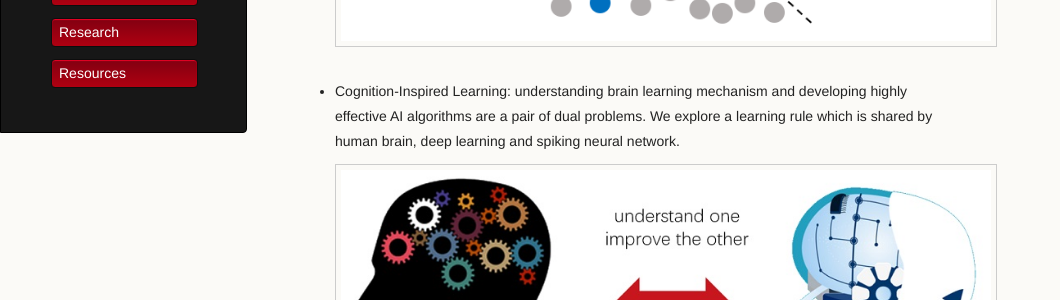
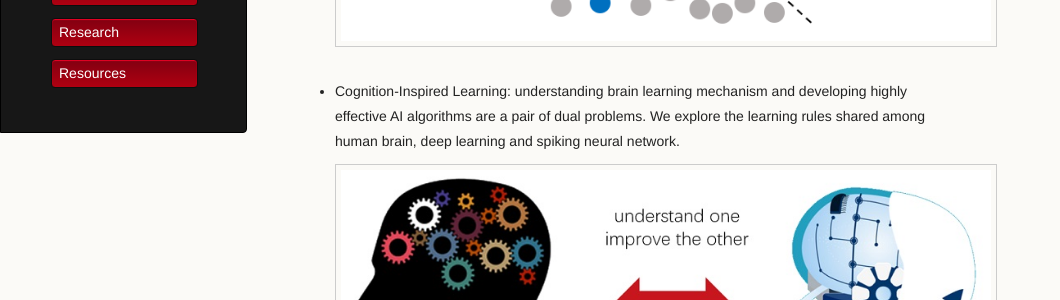
Before and after one commit to hellotem/enmeitu.github.io, a Jekyll site: the page built from research/index.md, in a window 1280 px wide and 900 px high. Shown: the part 450-750 px from the top of the window, without its empty margins (0-1060 px from the left). Built offline with Jekyll 4.4.1, drawn with Linux system fonts in a browser that asks for light colours; our own code applies the rules of GitHub Pages for plain Markdown files.

Commit message:
Update index.md

```diff
--- a/research/index.md
+++ b/research/index.md
@@ -3,7 +3,7 @@
 <img src="ssl5.png"
      alt="Markdown Monster icon"
      style="float: left; margin-right: 10px;" />
-* Cognition-Inspired Learning: understanding brain learning mechanism and developing highly effective AI algorithms are a pair of dual problems. We explore a learning rule which is shared by human brain, deep learning and spiking neural network.
+* Cognition-Inspired Learning: understanding brain learning mechanism and developing highly effective AI algorithms are a pair of dual problems. We explore the learning rules shared among human brain, deep learning and spiking neural network.
 <img src="BIAI2.jpg"
      alt="Markdown Monster icon"
      style="float: left; margin-right: 10px;" />
```
